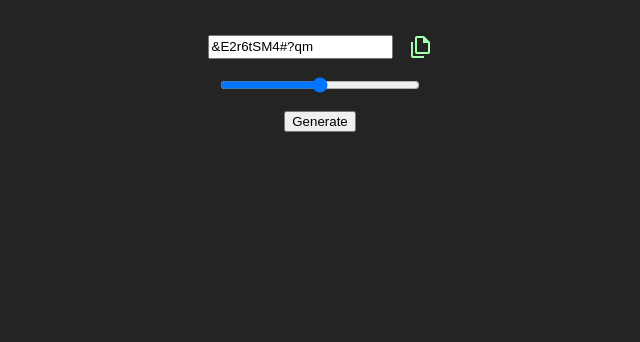
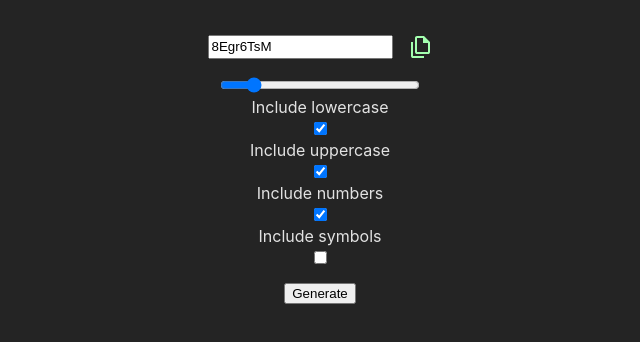
Before and after one commit to BadDust80131/password-generator, a website built with Vite: page index.html in a window 1280 px wide. Both pictures are taken after typing "Sample" into the empty fields and a click on the button "Generate". Shown: the part 80-422 px from the top of the page, without its empty margins (320-960 px from the left). Built offline with nearby package versions, Linux system fonts and the light colour scheme.

Commit message:
inputs and js logic complete

```diff
--- a/index.html
+++ b/index.html
@@ -11,10 +11,18 @@
       <h1>Password Generator</h1>
       <div class="password">
         <input type="text" name="pass" id="pass" />
-        <img src="/copy.svg" alt="" />
+        <img src="/copy.svg" alt="" id="copy"/>
       </div>
       <div class="options">
-        <input type="range" name="length" id="length" min="6" max="20" step="1">
+        <input type="range" name="length" id="length" min="6" max="20" step="1" value="8">
+        <label for="lower">Include lowercase</label>
+        <input type="checkbox" name="lower" id="lower" checked>
+        <label for="upper">Include uppercase</label>
+        <input type="checkbox" name="upper" id="upper" checked>
+        <label for="number">Include numbers</label>
+        <input type="checkbox" name="number" id="number" checked>
+        <label for="symbol">Include symbols</label>
+        <input type="checkbox" name="symbol" id="symbol">
       </div>
       <button type="button" id="generate">Generate</button>
     </div>
--- a/main.js
+++ b/main.js
@@ -2,6 +2,16 @@ import "./style.css";
 const passText = document.querySelector("#pass");
 const lengthSlider = document.querySelector("#length");
 const generateButton = document.querySelector("#generate");
+const lowerInput = document.querySelector("#lower");
+const upperInput = document.querySelector("#upper");
+const symbolInput = document.querySelector("#symbol");
+const numberInput = document.querySelector("#number");
+const copyButton = document.querySelector("#copy");
+
+copyButton.addEventListener("click", () => {
+  passText.select();
+  navigator.clipboard.writeText(passText.value);
+});
 
 function pickFromArray(choice) {
   const lowerAlphabet = "abcdefghijklmnopqrstuvwxyz";
@@ -27,10 +37,10 @@ function generatePasswordV2() {
   let length = lengthSlider.value;
   let optionArray = [];
   let counter = 0;
-  let isLower = true;
-  let isUpper = true;
-  let isNumber = true;
-  let isSymbol = true;
+  let isLower = lowerInput.checked;
+  let isUpper = upperInput.checked;
+  let isNumber = numberInput.checked;
+  let isSymbol = symbolInput.checked;
   counter += isLower + isUpper + isNumber + isSymbol;
   let iter = Math.floor(length / counter);
   let result = [];
--- a/style.css
+++ b/style.css
@@ -26,6 +26,10 @@
   gap: 16px;
 }
 
+.password img {
+  cursor: pointer;
+}
+
 .options {
   display: flex;
   flex-direction: column;
```
